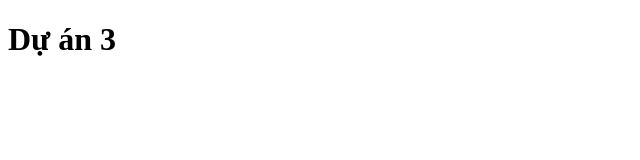
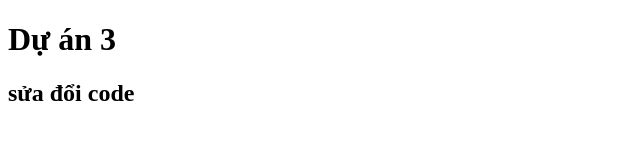
Before and after one commit to Yaniz1/duan3, a plain HTML site: page index.html in a window 1280 px wide. Shown: the whole page, without its empty margins (0-640 px from the left). Drawn offline with Linux system fonts and the light colour scheme.

Commit message:
sua doi lan 1

```diff
--- a/index.html
+++ b/index.html
@@ -7,5 +7,6 @@
   </head>
   <body>
     <h1>Dự án 3</h1>
+    <h2>sửa đổi code</h2>
   </body>
 </html>
```
